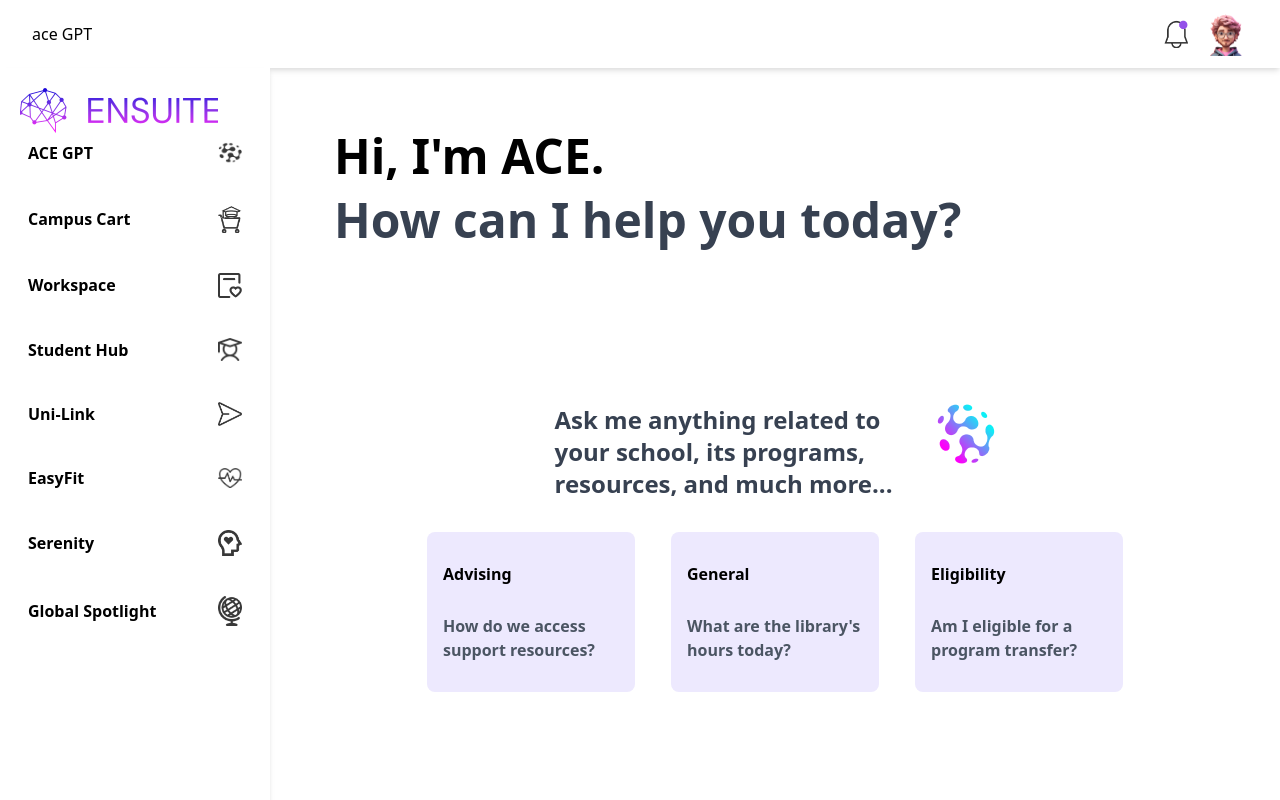
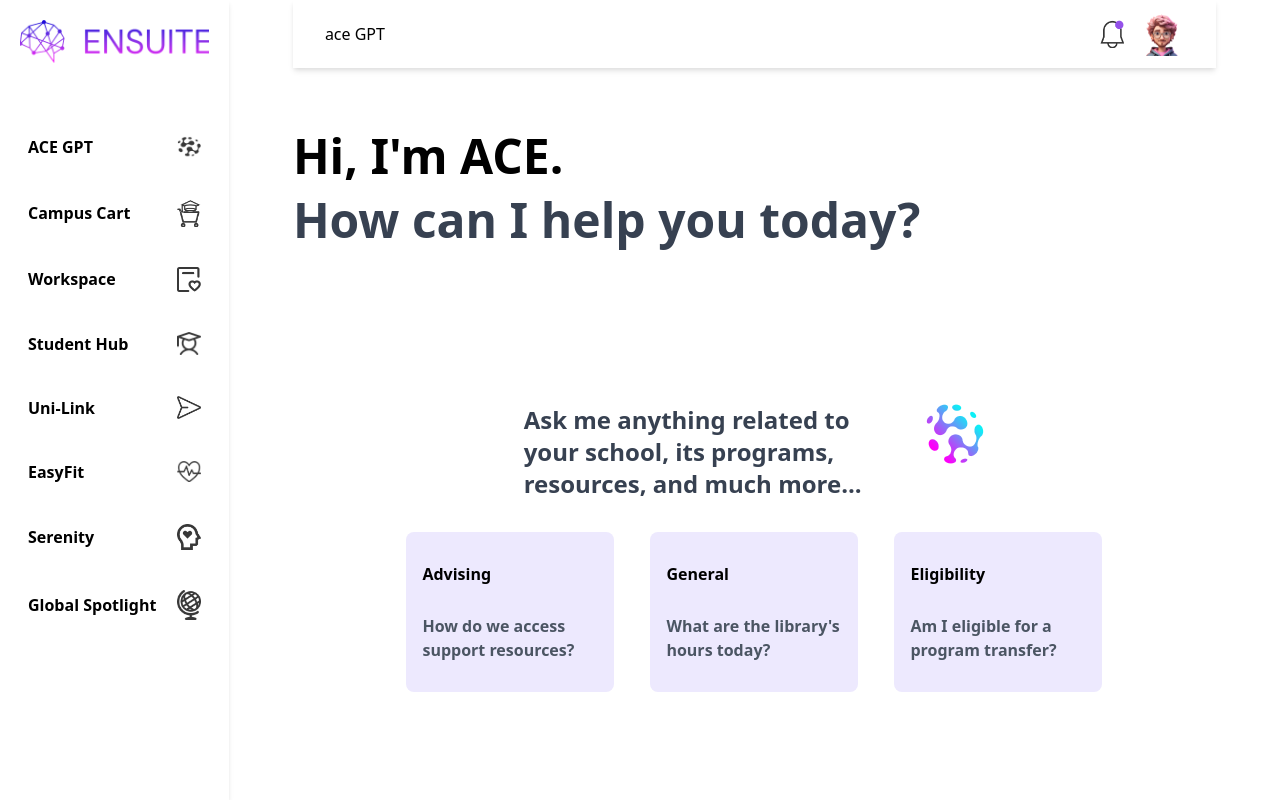
Before and after one commit to shabbir-ali123/Ensuite, a website: page ensuite/aceGPT.html in a window 1280 px wide. Shown: the top 800 px of the page. Drawn offline with nearby package versions, Linux system fonts and the light colour scheme.

Commit message:
small header chnages

```diff
--- a/ensuite/aceGPT.html
+++ b/ensuite/aceGPT.html
@@ -1,154 +1,72 @@
 <!DOCTYPE html>
 <html lang="en">
+
 <head>
   <meta charset="UTF-8" />
   <meta name="viewport" content="width=device-width, initial-scale=1.0" />
   <title>ENSUITE</title>
-    <link
-      href="https://cdn.jsdelivr.net/npm/tailwindcss@2.2.19/dist/tailwind.min.css"
-      rel="stylesheet"
-    />
+  <link href="https://cdn.jsdelivr.net/npm/tailwindcss@2.2.19/dist/tailwind.min.css" rel="stylesheet" />
 </head>
+
 <body>
-    <header class="bg-white shadow-md py-3">
+  <div class="flex h-screen">
+    <aside id="sidebar"
+    class="bg-white p-5 shadow-md h-screen md:h-auto fixed md:relative hidden md:block transition-transform transform -translate-x-full md:translate-x-0"
+    style="width: 270px">
+    <img src="./assets/img/ENSUITELogo.png" width="198" height="45" alt="ENSUITE Logo" />
+    <ul class="list-none p-0 py-16 ">
+      <li class="cursor-pointer py-2 px-2 font-bold menu-item flex items-center justify-between pb-8">
+        ACE GPT
+        <img src="./assets/img/ACE GPT.png" width="24px" height="24px" alt="ACE GPT Icon" />
+      </li>
+      <li class="cursor-pointer py-2 px-2 font-bold menu-item flex items-center justify-between pb-8">
+        Campus Cart
+        <img src="./assets/img/Campus.png" width="24px" height="24px" alt="Campus Cart Icon" />
+      </li>
+      <li class="cursor-pointer py-2 px-2 font-bold menu-item flex items-center justify-between pb-8">
+        Workspace
+        <img src="./assets/img/Files Vector.png" width="24px" height="24px" alt="Workspace Icon" />
+      </li>
+      <li class="cursor-pointer py-2 px-2 font-bold menu-item flex items-center justify-between pb-8">
+        Student Hub
+        <img src="./assets/img/Student Vector.png" width="24px" height="24px" alt="Student Hub Icon" />
+      </li>
+      <li class="cursor-pointer py-2 px-2 font-bold menu-item flex items-center justify-between pb-8">
+        Uni-Link
+        <img src="./assets/img/Chat Vector.png" width="24px" height="24px" alt="Uni-Link Icon" />
+      </li>
+      <li class="cursor-pointer py-2 px-2 font-bold menu-item flex items-center justify-between pb-8">
+        EasyFit
+        <img src="./assets/img/Heart Vector.png" width="24px" height="24px" alt="EasyFit Icon" />
+      </li>
+      <li class="cursor-pointer py-2 px-2 font-bold menu-item flex items-center justify-between pb-8">
+        Serenity
+        <img src="./assets/img/Mind Vector.png" width="24px" height="24px" alt="Serenity Icon" />
+      </li>
+      <li class="cursor-pointer py-2 px-2 font-bold menu-item flex items-center justify-between pb-8">
+        Global Spotlight
+        <img src="./assets/img/Vector.png" width="24px" height="24px" alt="Global Spotlight Icon" />
+      </li>
+    </ul>
+  </aside>
+    <div class=" flex-col md:flex-row h-full w-full">
+      <header class="bg-white shadow-md py-3 mx-16 " >
         <nav class="flex justify-between items-center mx-4 md:mx-8">
           <h2 class="text-left">ace GPT</h2>
 
           <div class="flex gap-4 items-center justify-between">
-          <img
-            src="./assets/img/Bell Vector.png"
-            width="24px"
-            height="24px"
-            alt="Bell Icon"
-          />
-          <img
-            src="./assets/img/Profile Avatar.png"
-            width="44px"
-            height="44px"
-            alt="Profile"
-          />
-          <button
-            id="menu-btn"
-            class="md:hidden border-2 border-purple-500 text-white px-2 py-2 rounded-lg"
-            onclick="toggleSidebar()"
-          >
-            <img
-              src="./assets/img/align-justify.svg"
-              class="text-white"
-              width="30px"
-              height="30px"
-              alt="Menu Icon"
-            />
+            <img src="./assets/img/Bell Vector.png" width="24px" height="24px" alt="Bell Icon" />
+            <img src="./assets/img/Profile Avatar.png" width="44px" height="44px" alt="Profile" />
+            <button id="menu-btn" class="md:hidden border-2 border-purple-500 text-white px-2 py-2 rounded-lg"
+              onclick="toggleSidebar()">
+              <img src="./assets/img/align-justify.svg" class="text-white" width="30px" height="30px" alt="Menu Icon" />
             </button>
           </div>
         </nav>
       </header>
-    <div class="flex flex-col md:flex-row h-full">
-      <!-- Sidebar -->
-      <aside
-        id="sidebar"
-        class="bg-white p-5 shadow-md h-screen md:h-auto fixed md:relative hidden md:block transition-transform transform -translate-x-full md:translate-x-0"
-        style="width: 270px"
-      >
-        <img
-          src="./assets/img/ENSUITELogo.png"
-          width="198"
-          height="45"
-          alt="ENSUITE Logo"
-        />
-        <ul class="list-none p-0">
-          <li
-            class="cursor-pointer py-2 px-2 font-bold menu-item flex items-center justify-between pb-8"
-          >
-            ACE GPT
-            <img
-              src="./assets/img/ACE GPT.png"
-              width="24px"
-              height="24px"
-              alt="ACE GPT Icon"
-            />
-          </li>
-          <li
-            class="cursor-pointer py-2 px-2 font-bold menu-item flex items-center justify-between pb-8"
-          >
-            Campus Cart
-            <img
-              src="./assets/img/Campus.png"
-              width="24px"
-              height="24px"
-              alt="Campus Cart Icon"
-            />
-          </li>
-          <li
-            class="cursor-pointer py-2 px-2 font-bold menu-item flex items-center justify-between pb-8"
-          >
-            Workspace
-            <img
-              src="./assets/img/Files Vector.png"
-              width="24px"
-              height="24px"
-              alt="Workspace Icon"
-            />
-          </li>
-          <li
-            class="cursor-pointer py-2 px-2 font-bold menu-item flex items-center justify-between pb-8"
-          >
-            Student Hub
-            <img
-              src="./assets/img/Student Vector.png"
-              width="24px"
-              height="24px"
-              alt="Student Hub Icon"
-            />
-          </li>
-          <li
-            class="cursor-pointer py-2 px-2 font-bold menu-item flex items-center justify-between pb-8"
-          >
-            Uni-Link
-            <img
-              src="./assets/img/Chat Vector.png"
-              width="24px"
-              height="24px"
-              alt="Uni-Link Icon"
-            />
-          </li>
-          <li
-            class="cursor-pointer py-2 px-2 font-bold menu-item flex items-center justify-between pb-8"
-          >
-            EasyFit
-            <img
-              src="./assets/img/Heart Vector.png"
-              width="24px"
-              height="24px"
-              alt="EasyFit Icon"
-            />
-          </li>
-          <li
-            class="cursor-pointer py-2 px-2 font-bold menu-item flex items-center justify-between pb-8"
-          >
-            Serenity
-            <img
-              src="./assets/img/Mind Vector.png"
-              width="24px"
-              height="24px"
-              alt="Serenity Icon"
-            />
-          </li>
-          <li
-            class="cursor-pointer py-2 px-2 font-bold menu-item flex items-center justify-between pb-8"
-          >
-            Global Spotlight
-            <img
-              src="./assets/img/Vector.png"
-              width="24px"
-              height="24px"
-              alt="Global Spotlight Icon"
-            />
-          </li>
-        </ul>
-      </aside>
+
       <!-- Main Content -->
-      <main class="flex-1 p-4 md:p-8 transition-all duration-300">
+      <main class="flex-1  p-4 md:p-8 transition-all duration-300">
         <div class="p-8 rounded-lg bg-white">
           <h2 class="text-5xl font-bold mb-4">
             Hi, I'm <span class="text-purple-950">ACE</span>.
@@ -162,34 +80,22 @@
                 Ask me anything related to your school, its programs, resources,
                 and much more...
               </p>
-              <img
-                src="./assets/img/ACE GPT Logo.png"
-                style="height: 60px"
-                alt=""
-              />
+              <img src="./assets/img/ACE GPT Logo.png" style="height: 60px" alt="" />
             </div>
-            <div
-              class="flex gap-9 max-w-52 max-h-40 items-center justify-center"
-            >
-              <div
-                class="bg-purple-100 p-4 rounded-lg w-52 h-40 flex flex-col justify-around"
-              >
+            <div class="flex gap-9 max-w-52 max-h-40 items-center justify-center">
+              <div class="bg-purple-100 p-4 rounded-lg w-52 h-40 flex flex-col justify-around">
                 <p class="font-bold">Advising</p>
                 <p class="text-gray-600 font-bold">
                   How do we access support resources?
                 </p>
               </div>
-              <div
-                class="bg-purple-100 p-4 rounded-lg w-52 h-40 flex flex-col justify-around"
-              >
+              <div class="bg-purple-100 p-4 rounded-lg w-52 h-40 flex flex-col justify-around">
                 <p class="font-bold">General</p>
                 <p class="text-gray-600 font-bold">
                   What are the library's hours today?
                 </p>
               </div>
-              <div
-                class="bg-purple-100 p-4 rounded-lg w-52 h-40 flex flex-col justify-around"
-              >
+              <div class="bg-purple-100 p-4 rounded-lg w-52 h-40 flex flex-col justify-around">
                 <p class="font-bold">Eligibility</p>
                 <p class="text-gray-600 font-bold">
                   Am I eligible for a program transfer?
@@ -197,23 +103,17 @@
               </div>
             </div>
           </div>
-          <div
-            class="mt-8 flex justify-center items-center relative w-3/5 m-auto mt-44"
-          >
-            <input
-              type="text"
-              placeholder="Click here to start typing..."
-              class="p-4 rounded-full shadow-md border border-gray-300 focus:outline-none focus:ring-2 focus:ring-purple-600 outline-none text-xl flex-grow"
-            />
-            <img
-              src="./assets/img/right arrow.png"
-              class="absolute right-4 w-6 h-6"
-              alt="Right Arrow Icon"
-            />
+          <div class="mt-8 flex justify-center items-center relative w-3/5 m-auto mt-44">
+            <input type="text" placeholder="Click here to start typing..."
+              class="p-4 rounded-full shadow-md border border-gray-300 focus:outline-none focus:ring-2 focus:ring-purple-600 outline-none text-xl flex-grow" />
+            <img src="./assets/img/right arrow.png" class="absolute right-4 w-6 h-6" alt="Right Arrow Icon" />
           </div>
         </div>
       </main>
     </div>
+  </div>
+  <!-- Sidebar -->
+
   <script>
     function toggleSidebar() {
       const sidebar = document.getElementById("sidebar");
@@ -221,4 +121,5 @@
     }
   </script>
 </body>
+
 </html>
```
Also changed, not shown: 1 other file. Lines whose indentation alone changed are shown as unchanged.
